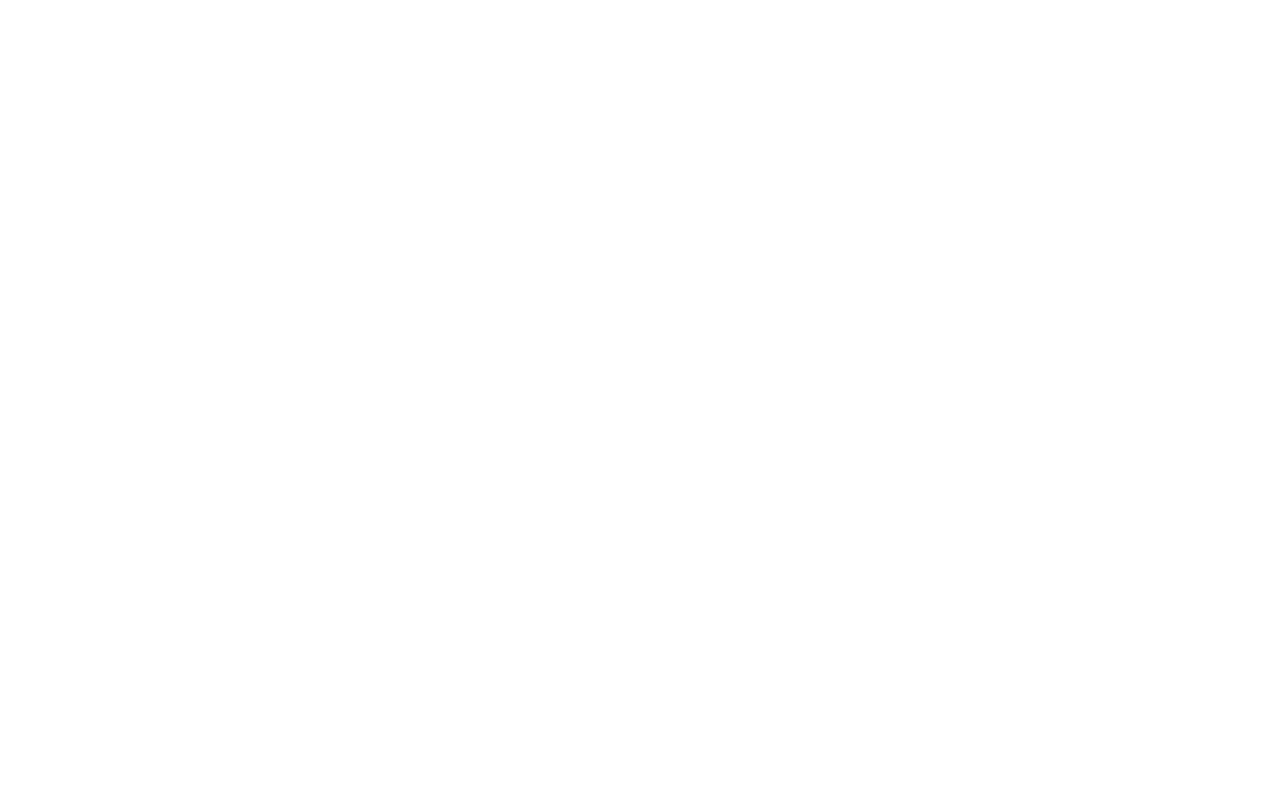
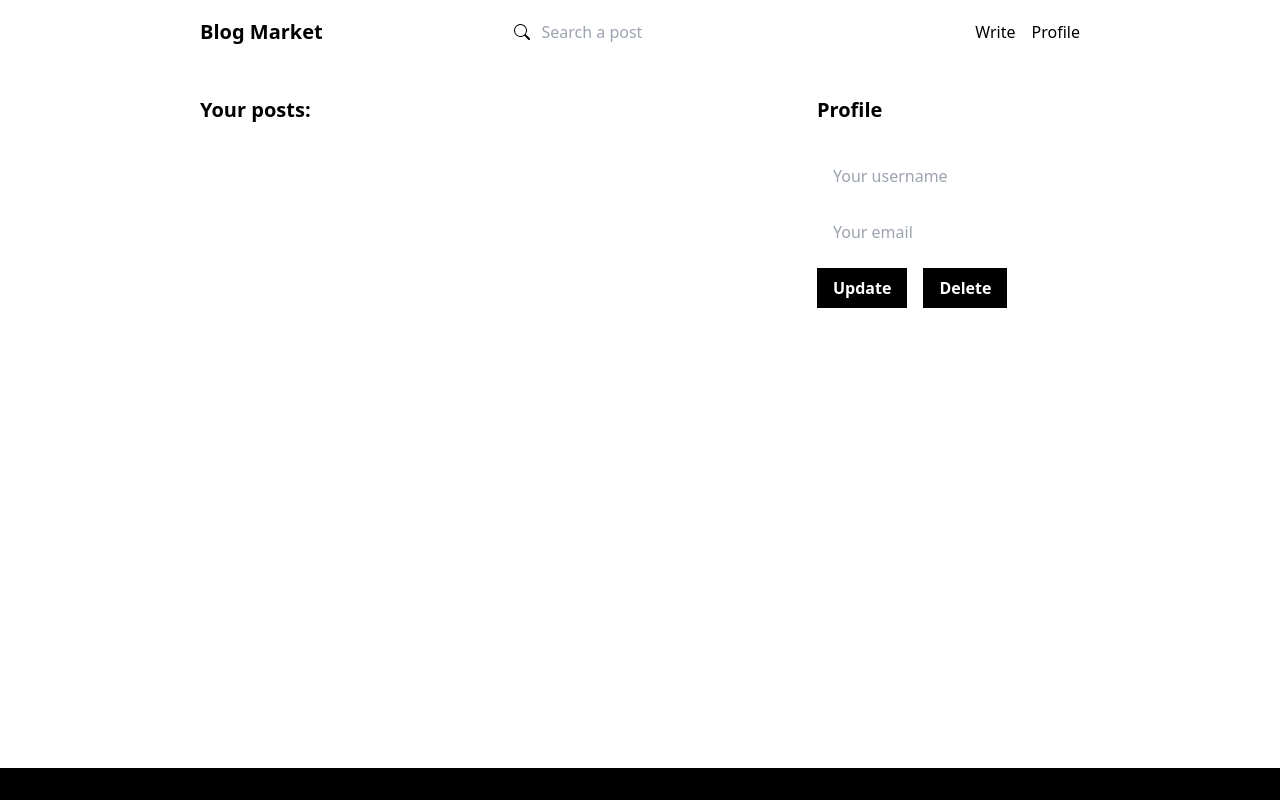
Before and after one commit to baized1245/Mern-Tech-Blog, a React (Vite) app in the folder frontend/: page /profile/1 in a window 1280 px wide. Before the commit this address had no page. Shown: the top 800 px of the page. Built offline with nearby package versions, Linux system fonts and the light colour scheme.

Commit message:
Profile page design

```diff
--- a/frontend/src/App.jsx
+++ b/frontend/src/App.jsx
@@ -6,6 +6,7 @@
 import PostDetails from './pages/PostDetails'
 import CreatePost from './pages/CreatePost'
 import EditPost from './pages/EditPost'
+import Profile from './pages/Profile'
 
 const App = () => {
   return (
@@ -17,6 +18,7 @@
         <Route path="/write" element={<CreatePost />} />
         <Route path="/posts/post/:id" element={<PostDetails />} />
         <Route path="/edit/:id" element={<EditPost />} />
+        <Route path="/profile/:id" element={<Profile />} />
       </Routes>
     </div>
   )
--- /dev/null
+++ b/frontend/src/pages/Profile.jsx
@@ -0,0 +1,135 @@
+import { useContext, useEffect, useState } from 'react'
+import Footer from '../components/Footer'
+import Navbar from '../components/Navbar'
+// import ProfilePosts from '../components/ProfilePosts'
+import axios from 'axios'
+// import { IF, URL } from '../url'
+// import { UserContext } from '../context/UserContext'
+import { useNavigate, useParams } from 'react-router-dom'
+import React from 'react'
+
+const Profile = () => {
+  const param = useParams().id
+  const [username, setUsername] = useState('')
+  const [email, setEmail] = useState('')
+  const [password, setPassword] = useState('')
+  //   const { user, setUser } = useContext(UserContext)
+  const navigate = useNavigate()
+  const [posts, setPosts] = useState([])
+  const [updated, setUpdated] = useState(false)
+  // console.log(user)
+
+  const fetchProfile = async () => {
+    try {
+      const res = await axios.get(URL + '/api/users/' + user._id)
+      setUsername(res.data.username)
+      setEmail(res.data.email)
+      setPassword(res.data.password)
+    } catch (err) {
+      console.log(err)
+    }
+  }
+
+  const handleUserUpdate = async () => {
+    setUpdated(false)
+    try {
+      const res = await axios.put(
+        URL + '/api/users/' + user._id,
+        { username, email, password },
+        { withCredentials: true }
+      )
+      // console.log(res.data)
+      setUpdated(true)
+    } catch (err) {
+      console.log(err)
+      setUpdated(false)
+    }
+  }
+
+  const handleUserDelete = async () => {
+    try {
+      const res = await axios.delete(URL + '/api/users/' + user._id, {
+        withCredentials: true,
+      })
+      setUser(null)
+      navigate('/')
+      // console.log(res.data)
+    } catch (err) {
+      console.log(err)
+    }
+  }
+  // console.log(user)
+  const fetchUserPosts = async () => {
+    try {
+      const res = await axios.get(URL + '/api/posts/user/' + user._id)
+      // console.log(res.data)
+      setPosts(res.data)
+    } catch (err) {
+      console.log(err)
+    }
+  }
+
+  useEffect(() => {
+    fetchProfile()
+  }, [param])
+
+  useEffect(() => {
+    fetchUserPosts()
+  }, [param])
+
+  return (
+    <div>
+      <Navbar />
+      <div className="min-h-[80vh] px-8 md:px-[200px] mt-8 flex md:flex-row flex-col-reverse md:items-start items-start">
+        <div className="flex flex-col md:w-[70%] w-full mt-8 md:mt-0">
+          <h1 className="text-xl font-bold mb-4">Your posts:</h1>
+          {posts?.map((p) => (
+            <ProfilePosts key={p._id} p={p} />
+          ))}
+        </div>
+        <div className="md:sticky md:top-12  flex justify-start md:justify-end items-start md:w-[30%] w-full md:items-end ">
+          <div className=" flex flex-col space-y-4 items-start">
+            <h1 className="text-xl font-bold mb-4">Profile</h1>
+            <input
+              onChange={(e) => setUsername(e.target.value)}
+              value={username}
+              className="outline-none px-4 py-2 text-gray-500"
+              placeholder="Your username"
+              type="text"
+            />
+            <input
+              onChange={(e) => setEmail(e.target.value)}
+              value={email}
+              className="outline-none px-4 py-2 text-gray-500"
+              placeholder="Your email"
+              type="email"
+            />
+            {/* <input onChange={(e)=>setPassword(e.target.value)} value={password} className="outline-none px-4 py-2 text-gray-500" placeholder="Your password" type="password"/> */}
+            <div className="flex items-center space-x-4 mt-8">
+              <button
+                onClick={handleUserUpdate}
+                className="text-white font-semibold bg-black px-4 py-2 hover:text-black hover:bg-gray-400"
+              >
+                Update
+              </button>
+              <button
+                onClick={handleUserDelete}
+                className="text-white font-semibold bg-black px-4 py-2 hover:text-black hover:bg-gray-400"
+              >
+                Delete
+              </button>
+            </div>
+            {updated && (
+              <h3 className="text-green-500 text-sm text-center mt-4">
+                user updated successfully!
+              </h3>
+            )}
+          </div>
+        </div>
+      </div>
+      <Footer />
+    </div>
+  )
+}
+
+export default Profile
```
